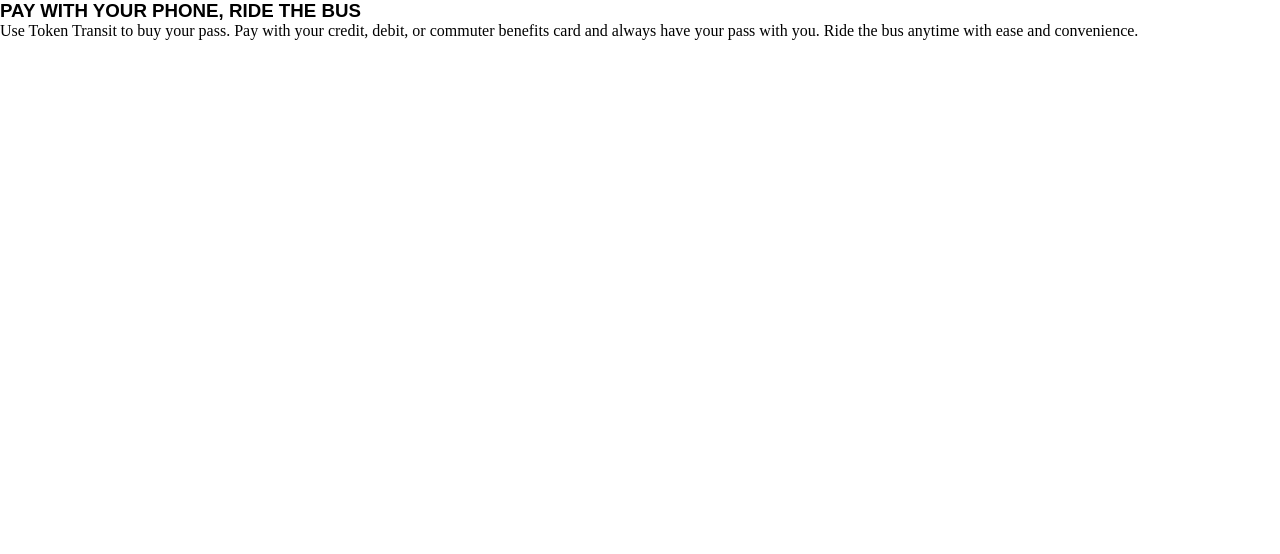
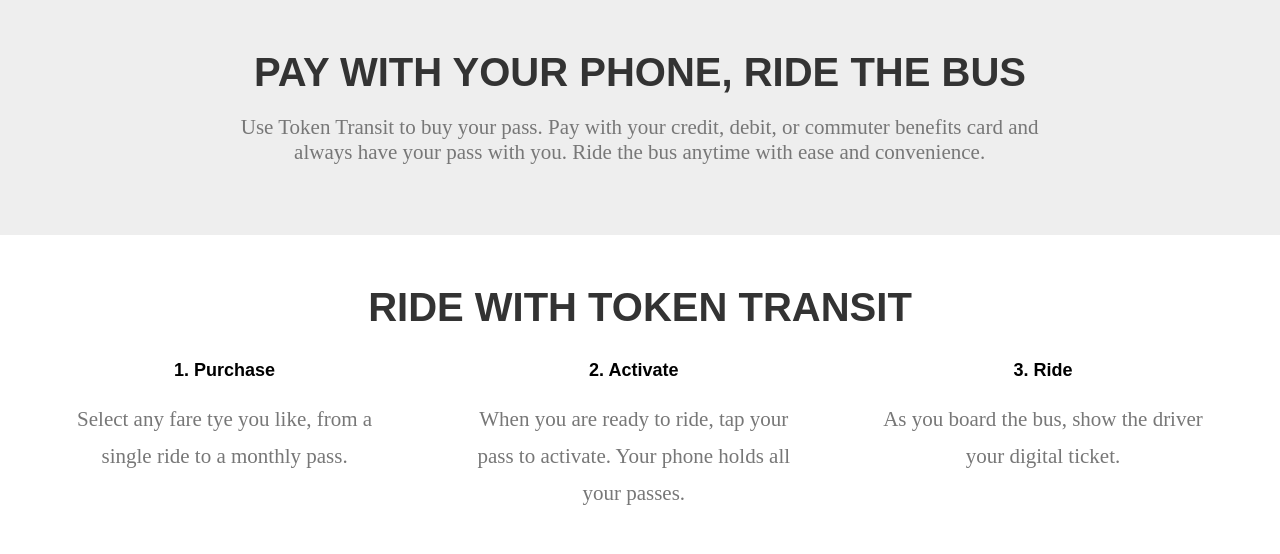
Before and after one commit to jjnotjayjay/token-transit, a plain HTML site: page index.html in a window 1280 px wide. Drawn offline with Linux system fonts and the light colour scheme; a web font is replaced by a local one.

Commit message:
Added text to 'Ride With Token Transit' section.

```diff
--- a/index.html
+++ b/index.html
@@ -9,9 +9,26 @@
     <link rel="stylesheet" href="./assets/Droid-Serif.css">
   </head>
   <body>
-    <div class="row">
+    <div class="gray-row">
       <h3>Pay With Your Phone, Ride the Bus</h3>
       <p>Use Token Transit to buy your pass.  Pay with your credit, debit, or commuter benefits card and always have your pass with you.  Ride the bus anytime with ease and convenience.</p>
     </div>
+    <div class="white-row">
+      <h3>Ride With Token Transit</h3>
+      <div class="text-row">
+        <div class="column-third">
+          <h6>1. Purchase</h6>
+          <p>Select any fare tye you like, from a single ride to a monthly pass.</p>
+        </div>
+        <div class="column-third">
+          <h6>2. Activate</h6>
+          <p>When you are ready to ride, tap your pass to activate.  Your phone holds all your passes.</p>
+        </div>
+        <div class="column-third">
+          <h6>3. Ride</h6>
+          <p>As you board the bus, show the driver your digital ticket.</p>
+        </div>
+      </div>
+    </div>
   </body>
 </html>
--- a/styles.css
+++ b/styles.css
@@ -3,11 +3,54 @@
   box-sizing: border-box;
 }
 
+.gray-row {
+  background-color: #eee;
+  padding: 50px 0;
+}
+
+p {
+  font-family: "Roboto Slab", serif;
+  color: #777;
+  font-size: 21px;
+  text-align: center;
+  font-weight: 300;
+  padding: 20px;
+}
+
+.gray-row p {
+  margin: 0 16.67%;
+  width: 66.6%;
+}
+
+.white-row {
+  padding: 50px 20px;
+}
+
+.column-third {
+  padding: 20px;
+  width: 33%;
+  float: left;
+}
+
 h3 {
   text-transform: uppercase;
   font-family: "Montserrat", Sans-serif;
+  font-size: 40px;
+  text-align: center;
+  color: #333;
 }
 
-.row p {
-  font-family: "Roboto Slab", serif;
+h6 {
+  font-family: "Montserrat", sans-serif;
+  font-size: 18px;
+  text-align: center;
 }
+
+.column-third p {
+  line-height: 1.75em;
+}
+
+.text-row {
+  padding-top: 10px;
+  height: 100%;
+}
```
